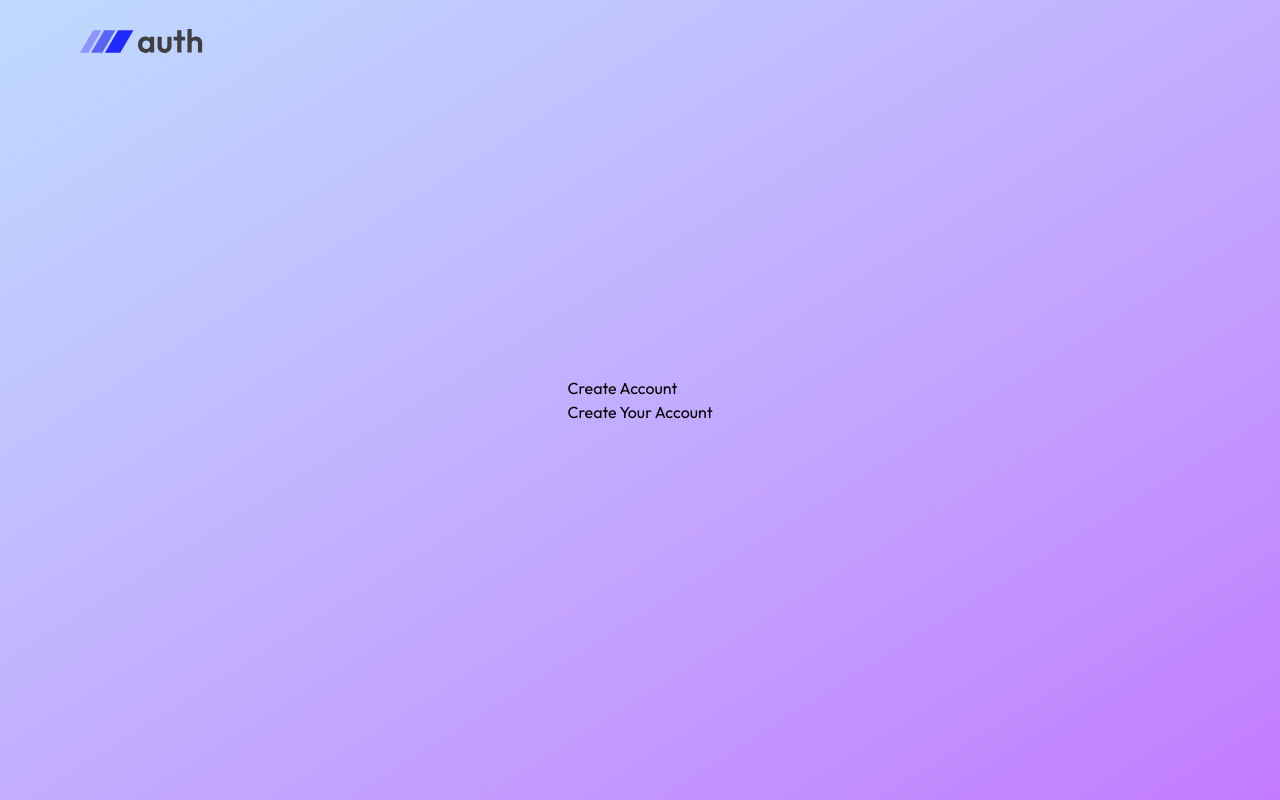
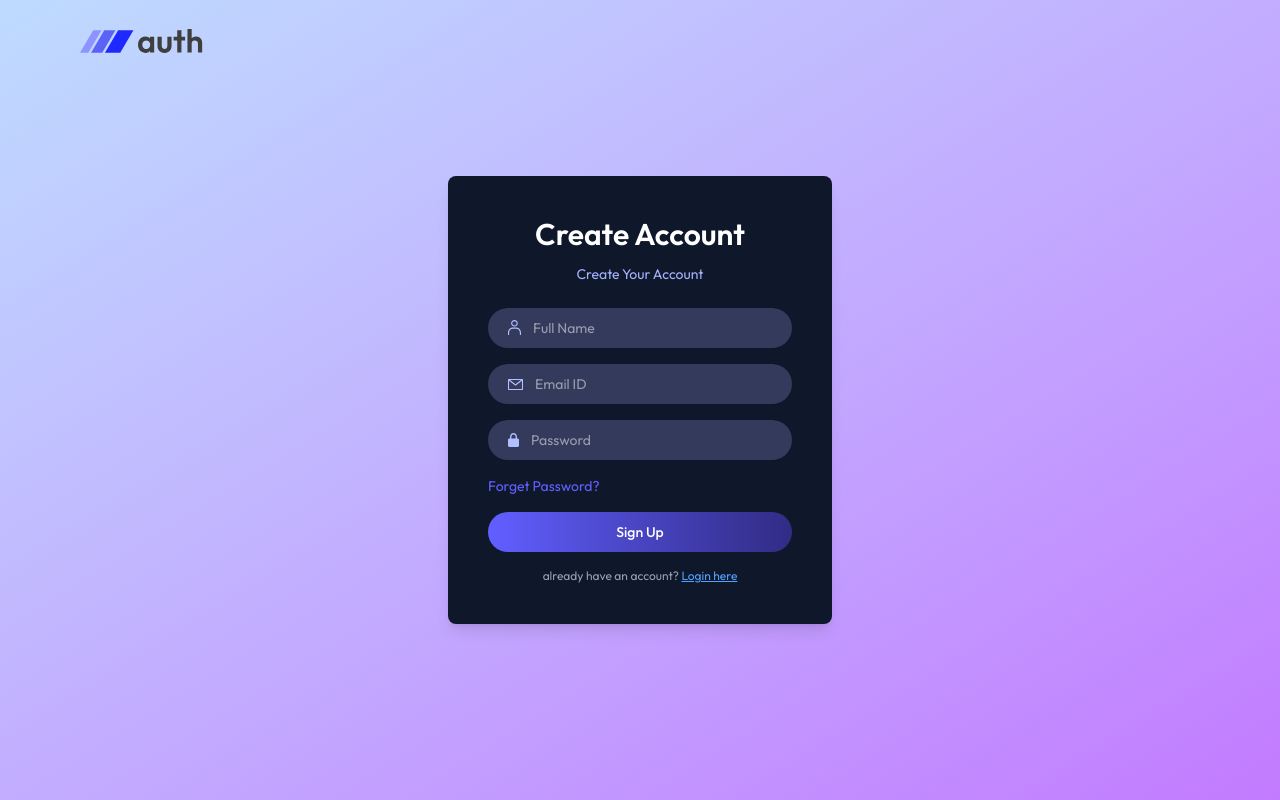
Before and after one commit to M-Subhan-Ali/Authentication-Front-End-App, a React (Vite) app: page /Login in a window 1280 px wide. Built offline with nearby package versions, Linux system fonts and the light colour scheme.

Commit message:
Login and Signup dynamic pages done

```diff
--- a/src/pages/Login.jsx
+++ b/src/pages/Login.jsx
@@ -1,18 +1,73 @@
 import React, { useState } from 'react'
 import {assets} from "../assets/assets.js"
+import { useNavigate } from "react-router-dom"
+const Login = () => {
 
-const Login = () => {
+  const navigate = useNavigate();
 
   const [ pageDetail , setPageDetail ] = useState("Sign Up")
 
   return (
     <div className='flex items-center justify-center min-h-screen px-6 sm:px-0
     bg-gradient-to-br from-blue-200 to-purple-400 '>
-      <img src={assets.logo} alt="logo" className='absolute left-5 sm:left-20 top-5 w-28 sm:w-32
+      <img
+      onClick={()=>navigate("/")}
+      src={assets.logo} alt="logo" className='absolute left-5 sm:left-20 top-5 w-28 sm:w-32
       cursor-pointer' />
-      <div>
-        <h2>{ pageDetail === "Sign Up" ? "Create Account" : "Login"}</h2>
-        <p>{ pageDetail === "Sign Up" ? "Create Your Account" : "Login to Your Account!"}</p>
+      <div className='bg-slate-900 p-10 rounded-lg shadow-lg w-full sm:w-96
+      text-sm text-indigo-300'>
+
+        <h2 className='text-3xl font-semibold text-white text-center mb-3'>
+          { pageDetail === "Sign Up" ? "Create Account" : "Login"}
+        </h2>
+
+        <p className='text-center text-sm mb-6'>
+          { pageDetail === "Sign Up" ? "Create Your Account" : "Login to Your Account!"}
+        </p>
+        <form>
+          {pageDetail === "Sign Up" && <div className='mb-4 flex items-center gap-3 w-full  px-5 py-2.5 rounded-full
+          bg-[#333A5C]'>
+            <img src={assets.person_icon} alt="person_icon" />
+            <input type="text" placeholder='Full Name'
+            className='bg-transparent outline-none text-white' required />
+          </div>}
+          <div className='mb-4 flex items-center gap-3 w-full  px-5 py-2.5 rounded-full
+          bg-[#333A5C]'>
+            <img src={assets.mail_icon} alt="person_icon" />
+            <input type="email" placeholder='Email ID'
+            className='bg-transparent outline-none text-white' required />
+          </div>
+          <div className='mb-4 flex items-center gap-3 w-full  px-5 py-2.5 rounded-full
+          bg-[#333A5C]'>
+            <img src={assets.lock_icon} alt="person_icon" />
+            <input type="password" placeholder='Password'
+            className='bg-transparent outline-none text-white' required />
+          </div>
+          <p
+          onClick={()=>navigate("/ResetPassword")}
+          className='mb-4 text-indigo-500 hover:text-indigo-200
+           cursor-pointer '>Forget Password?
+          </p>
+          <button className='w-full py-2.5 rounded-full bg-gradient-to-r cursor-pointer
+          from-indigo-500 to-indigo-900 text-white font-medium hover:text-gray-300'>{pageDetail}</button>
+        </form>
+
+        {
+          pageDetail === "Sign Up" ? (
+          <p className='text-gray-400 text-center text-xs mt-4'>already have an account?{" "}
+           <span
+           onClick={()=>setPageDetail("Login")}
+           className='text-blue-400 cursor-pointer underline'>Login here</span>
+          </p>
+        ) : (
+          <p className='text-gray-400 text-center text-xs mt-4'>Don't have an account?{" "}
+            <span
+            onClick={()=>setPageDetail("Sign Up")}
+            className='text-blue-400 cursor-pointer underline'>Sign Up</span>
+          </p>
+        )
+        }
+
       </div>
     </div>
   )
```
